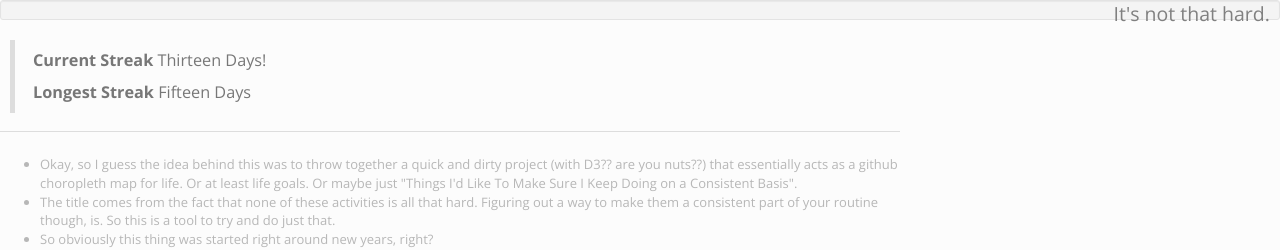
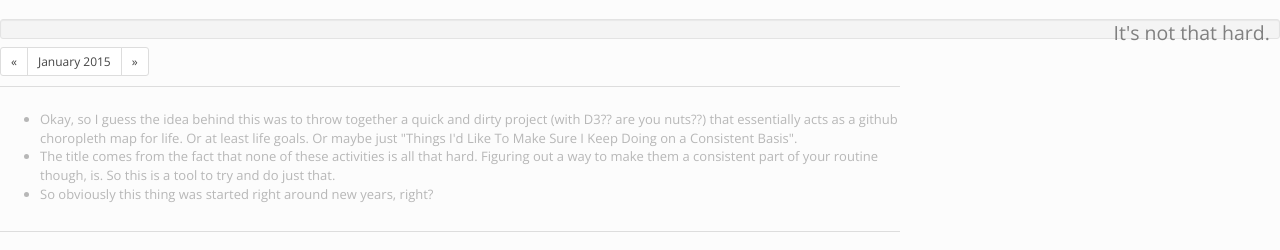
Before and after one commit to jakemadison/not_that_hard, a Django app: page / in a window 1280 px wide. Shown: the top 250 px of the page. Run offline with Django 3.2, Linux system fonts and the light colour scheme; data comes from the database, SQL or seed files in the repository; data that the repository does not hold is empty; some libraries are stand-ins or nearby versions.

Commit message:
some style changes and beginnings of month nav.

```diff
--- a/main/controller.py
+++ b/main/controller.py
@@ -1,6 +1,6 @@
 from __future__ import print_function
-import os
-os.environ.setdefault("DJANGO_SETTINGS_MODULE", "not_that_hard.settings")
+# import os
+# os.environ.setdefault("DJANGO_SETTINGS_MODULE", "not_that_hard.settings")
 from django.forms.models import model_to_dict
 from datetime import datetime
 # import django
@@ -40,7 +40,7 @@ def construct_data_array_new_again():
         # get associated events:
         day_events = each_day.events.all()
 
-        parsed_datum['day'] = datetime.strftime(each_day.date, '%b %d')
+        parsed_datum['day'] = datetime.strftime(each_day.date, '%d')
 
         print('adding events for day: {0}'.format(each_day))
 
@@ -62,7 +62,7 @@ def construct_data_array_new_again():
         print('-------------')
         print(each)
 
-    return parsed_data_array
+    return parsed_data_array, 'January 2015'
 
 
 if __name__ == "__main__":
--- a/main/views.py
+++ b/main/views.py
@@ -19,12 +19,13 @@ def get_historical_data(request):
 
     print('getting historical data...')
 
-    data_array = controller.construct_data_array_new_again()
+    data_array, month = controller.construct_data_array_new_again()
 
     # print(data_array)
 
     return HttpResponse(json.dumps({'message': 'success',
-                                    'data': data_array}),
+                                    'data': data_array,
+                                    'month': month}),
                         content_type="application/json")
 
 
--- a/static/css/main.css
+++ b/static/css/main.css
@@ -21,3 +21,8 @@ svg {
 .quote {
     margin-left: 10px;
 }
+
+.month_nav {
+    margin-bottom: -30px;
+    margin-top: -30px;
+}
--- a/static/js/main.js
+++ b/static/js/main.js
@@ -6,6 +6,8 @@
 $.get('get_historical_data', function(result) {
 
     console.log('received a result!  woo!', result);
+
+    $('#month_name').text(result.month);
 
     console.log('yessssssss');
     console.log(result.data);
@@ -57,7 +59,7 @@ function create_donut(data) {
     var number_of_segments = 4;
 
     //var radius = 74;
-    var radius = 74;
+    var radius = 40;
     var padding = 10;
 
     console.log('object keys: ', Object.keys(data[0]));
@@ -102,7 +104,7 @@ function create_donut(data) {
     function create_arc_new(config) {
 
             return function myArc() {
-                  var arc_obj = d3.svg.arc().innerRadius(config.r - 23)
+                  var arc_obj = d3.svg.arc().innerRadius(config.r - 13)
                     .outerRadius(config.r)
                     .startAngle(function(d, i) {
                         //console.log('start angle for i: ', i, 'on data point d: ', d);
@@ -118,7 +120,7 @@ function create_donut(data) {
         }
 
     var outer_arc = create_arc_new({'r': radius, 'l': total_record_length});
-    var inner_arc = create_arc_new({'r': 50, 'l': total_record_length});
+    var inner_arc = create_arc_new({'r': 25, 'l': total_record_length});
 
     function compute_arc_array(d, config) {
         var ignore_vals = ['id', 'day'];
--- a/templates/index.html
+++ b/templates/index.html
@@ -18,6 +18,23 @@
 
 </head>
 <body>
+{#<p>#}
+{#    <span class="glyphicon glyphicon-menu-left" aria-hidden="true"></span>#}
+{#    <b><span id="month_left">&laquo;</span>#}
+{#        <span id="month_name">Month Name here</span>#}
+{#    <span id="month_right">&raquo;</span></b>#}
+{#<span class="glyphicon glyphicon-circle-arrow-left"></span>#}
+{#</p>#}
+
+{#<div>#}
+
+
+{#</div>#}
+
+
+
+<div>&nbsp;</div>
+
 <p class="lead text-muted pull-right">It's not that hard. &nbsp;</p>
 
 <div class="well well-sm chart">
@@ -26,13 +43,31 @@
 
 {#okay, yeah, this was a bit much.. ahem..#}
 
-<blockquote class="quote">
-  <p><b>Current Streak</b> Thirteen Days!</p>
-   <p><b>Longest Streak</b> Fifteen Days</p>
-</blockquote>
+{#<blockquote class="quote">#}
+{#  <p><b>Current Streak</b> Thirteen Days!</p>#}
+{#   <p><b>Longest Streak</b> Fifteen Days</p>#}
+{#</blockquote>#}
 
+{#<div></div>#}
 
-<div></div>
+<div class="month_nav">
+<nav>
+  <ul class="pagination pagination-sm">
+    <li>
+      <a href="#" aria-label="Previous">
+        <span aria-hidden="true">&laquo;</span>
+      </a>
+    </li>
+    <li><span class="text-muted">January 2015</span></li>
+    <li>
+      <a href="#" aria-label="Next">
+        <span aria-hidden="true">&raquo;</span>
+      </a>
+    </li>
+  </ul>
+</nav>
+</div>
+
 
 <div class="description_text">
        <hr>
```
